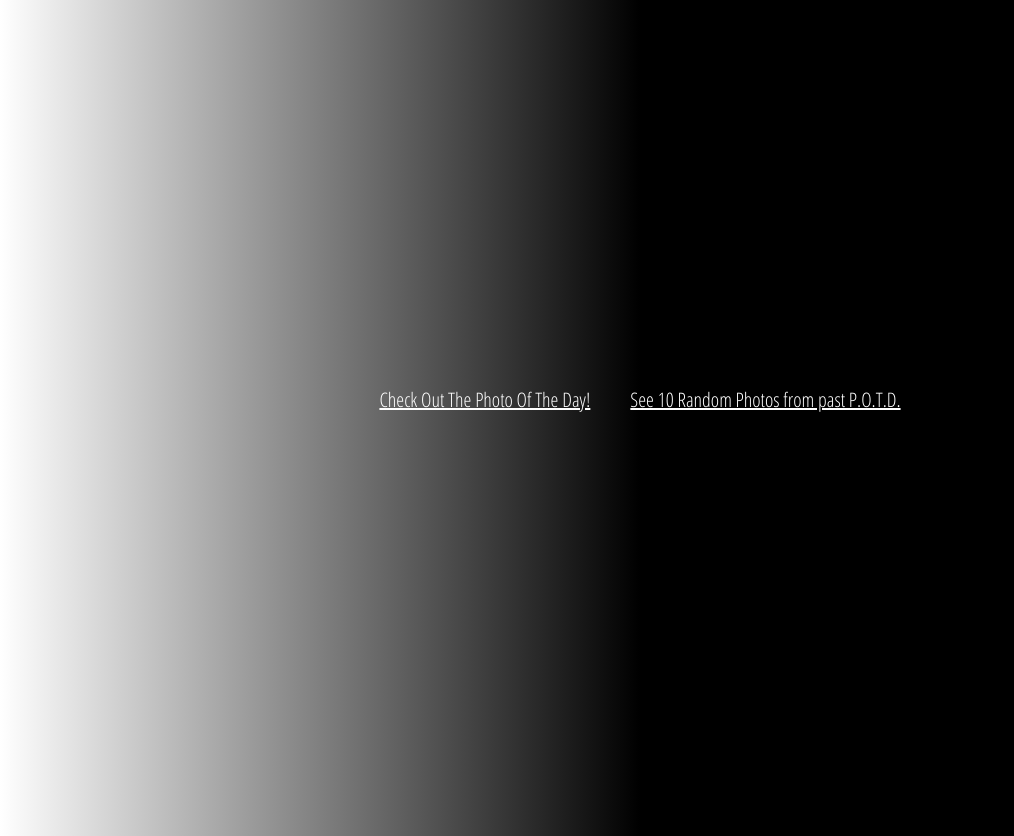
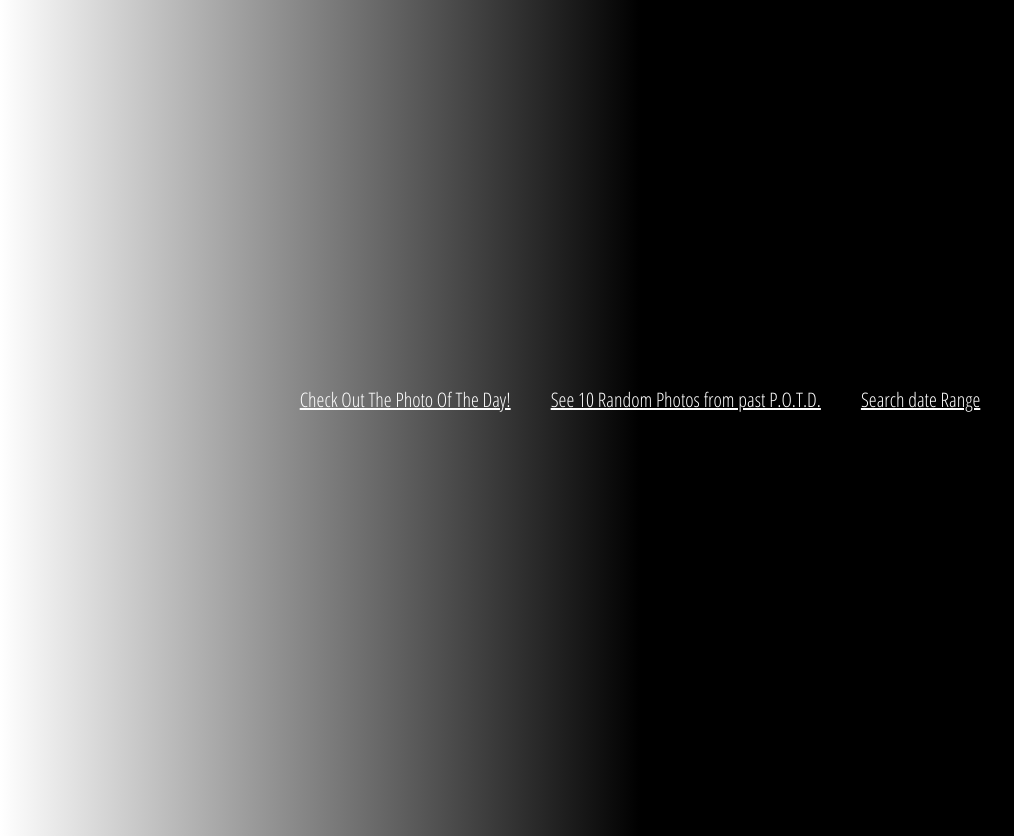
Before and after one commit to Josephjlyons/nasaPOTD, a React (Create React App) app: page / in a window 1280 px wide. Shown: the whole page, without its empty margins (0-1014 px from the left). Built offline with nearby package versions, Linux system fonts and the light colour scheme; no server answers; the HTML template or start-up script is replaced by a standard one.

Commit message:
comment back in searchform for testing

```diff
--- a/src/components/Home.js
+++ b/src/components/Home.js
@@ -9,7 +9,7 @@ const Home = (props) => {
             <Link className='link' to='/nasaphoto'>Check Out The Photo Of The Day!</Link>
             <Link className='link' to='/nasaphotos'>See 10 Random Photos from past P.O.T.D.</Link>
             {/* <Link className='link' to='/searchphotos'>Search by a specific date</Link> */}
-            {/* <Link className='link' to='/searchform'>Search date Range</Link> */}
+            <Link className='link' to='/searchform'>Search date Range</Link>
             {/* <Link className='link' to='/searchformtwo'>Test for passing props</Link> */}
             {/* <Link className='link' to='/dateinput'>DateInput</Link> */}
         </div>
```
